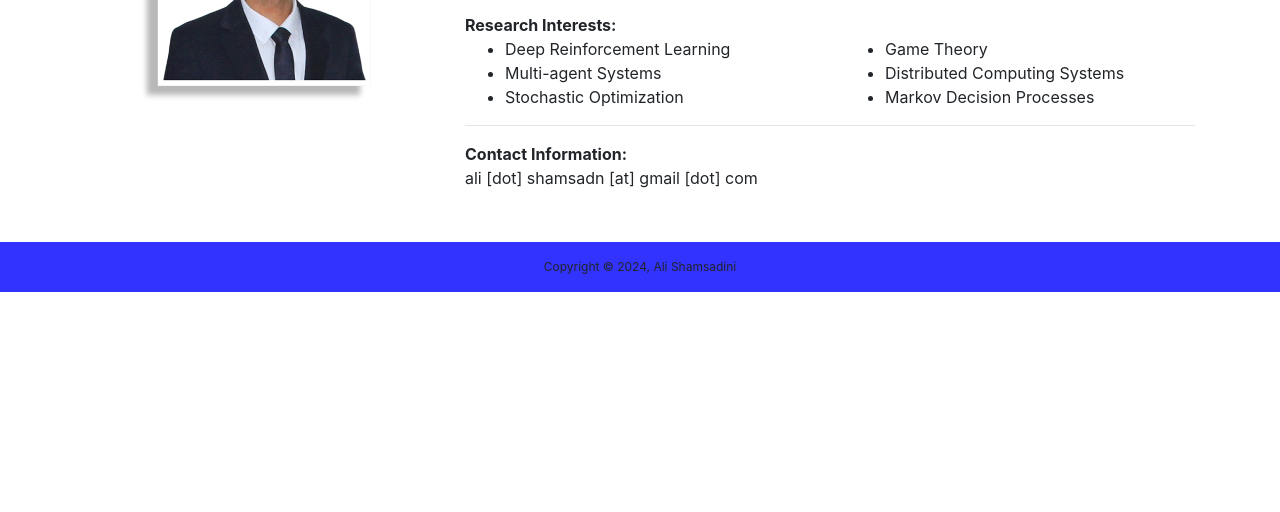
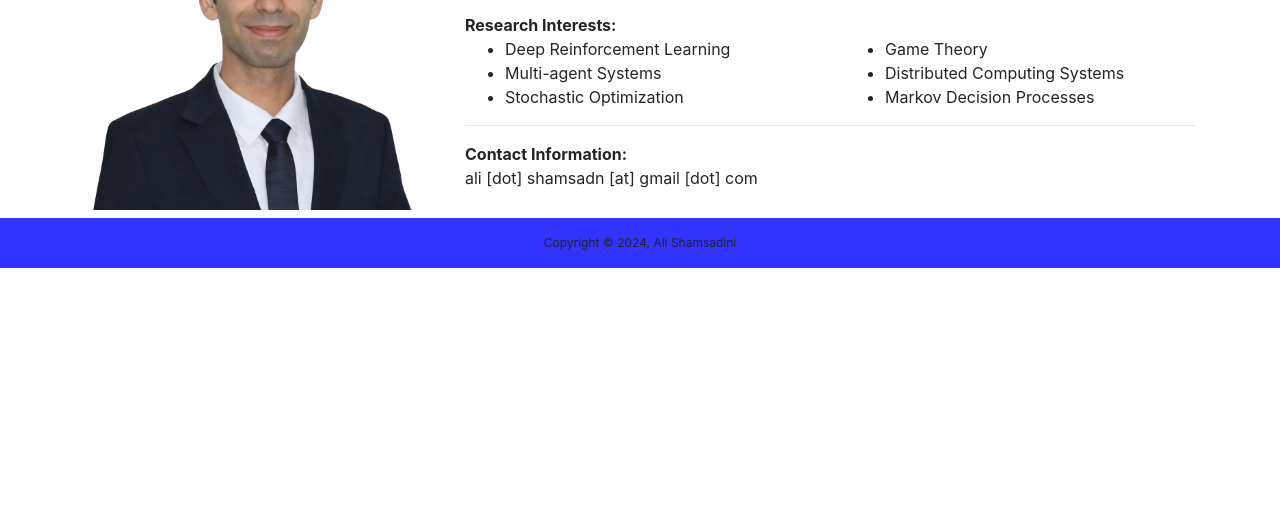
Before and after one commit to al-shams/al-shams.github.io, a plain HTML site: page index.html in a window 1280 px wide. Shown: the part 288-800 px from the top of the page. Drawn offline with Linux system fonts and the light colour scheme.

Commit message:
[ref] fix favicon and profile

```diff
--- a/index.html
+++ b/index.html
@@ -9,7 +9,7 @@
     <!-- Custom styles for this template -->
     <link rel="stylesheet" href="/assets/css/styles.css">
     <link rel="stylesheet" href="/assets/css/syntax.css">
-    <link rel="shortcut icon" type="image/x-icon" href="/assets/images/favicon.svg?">
+    <link rel="alternate icon" type="image/x-icon" href="/assets/images/favicon.svg">
     <!-- Begin Jekyll SEO tag v2.6.1 -->
     <title>Home | Ali Shamsadini</title>
     <meta name="generator" content="Jekyll v4.0.0"/>
@@ -75,7 +75,7 @@
     <hr>
     <div class="row pb-2 index">
         <div class="col col-sm-4 col-12 text-center img">
-            <img src="/assets/images/Ali_Shamsadini_image.png"
+            <img src="/assets/images/profile.png"
                  alt="Ali Shamsadini"/>
         </div>
         <div class="col col-sm-8 col-12 txt">
```
Also changed, not shown: 2023/07/20/technical-SWOT-analysis.html (+1 -1 lines), 2023/07/25/multi-agent-rl.html (+1 -1 lines), 2024/08/29/DRL-based-service-migration.html (+1 -1 lines), 404.html (+1 -1 lines), blog.html (+1 -1 lines), education.html (+1 -1 lines), experiences.html (+1 -1 lines), publications.html (+1 -1 lines), assets/images/Ali_Shamsadini_image.png (deleted), assets/images/favicon.svg, assets/images/profile.png (added).
